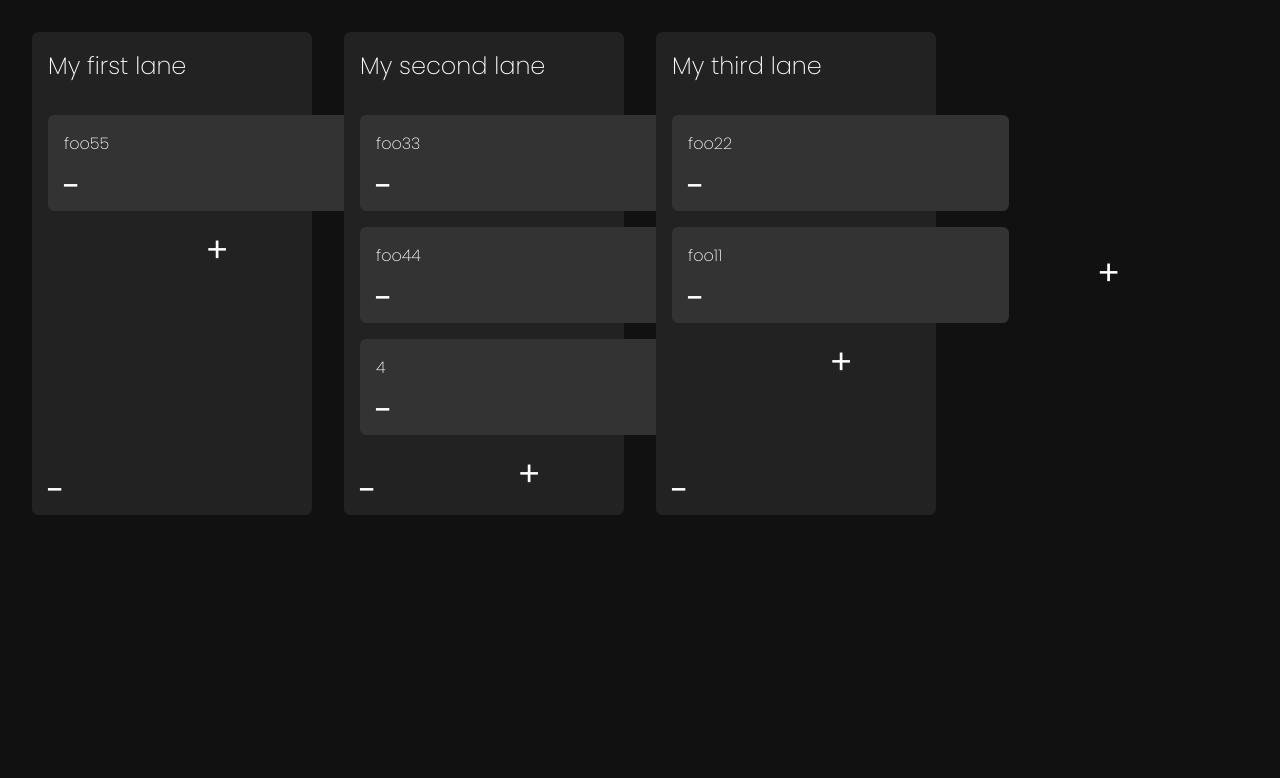
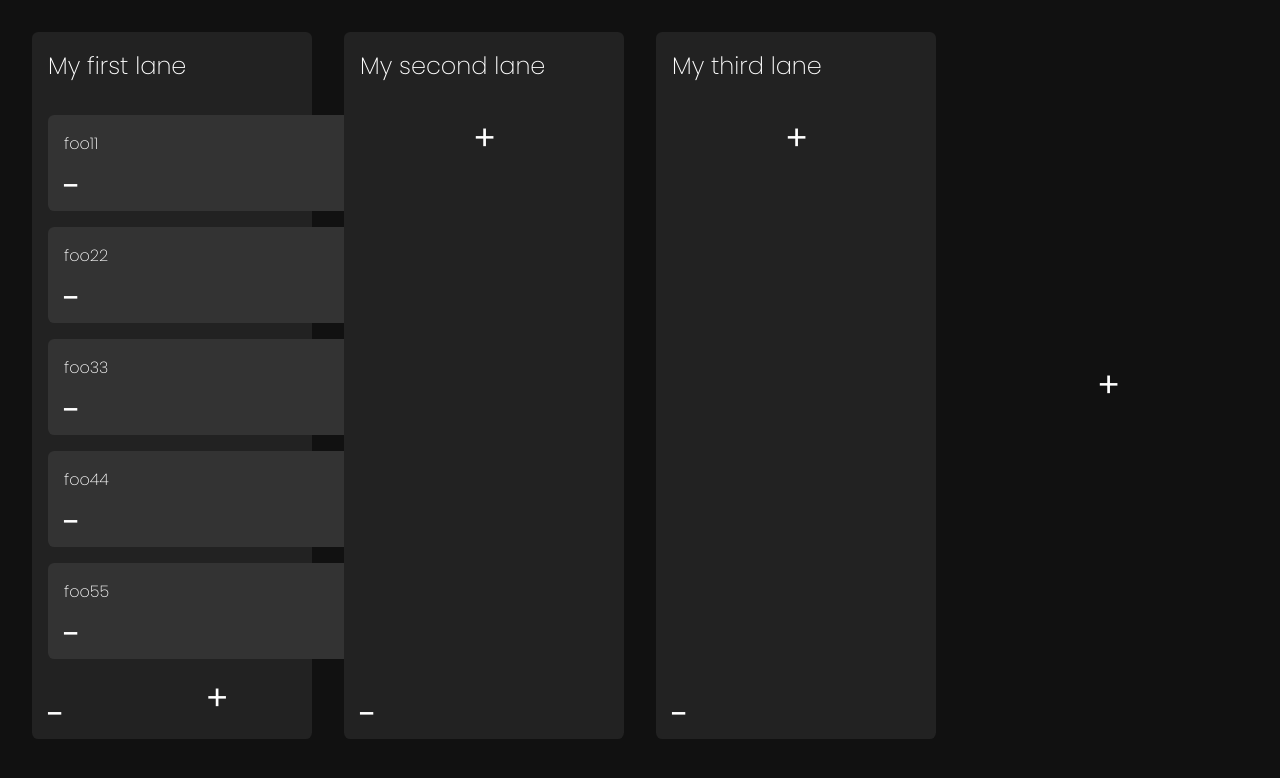
Before and after one commit to SamuelMiddendorp/SvelteBoard, a SvelteKit app: page / in a window 1280 px wide. Shown: the top 778 px of the page. Built offline with nearby package versions, Linux system fonts and the light colour scheme.

Commit message:
Add localstorage saving

```diff
--- a/src/lib/FakeFileStore.ts
+++ b/src/lib/FakeFileStore.ts
@@ -1,11 +1,11 @@
 import type { Board } from "./model";
 import { v4 as uuidv4 } from 'uuid';
 
-export const getBoard = async (): Promise<Board> => {
+export const getBoard = () : Board => {
 
-    let board = await getSavedBoard();
+    let board = getSavedBoard();
     // Very bad check to see if we actually found a board
-    if ("id" in board) {
+    if(board != null){
         return board;
     }
     // If no board is present use a default one
@@ -37,12 +37,11 @@ export const getBoard = async (): Promise<Board> => {
         ],
     }
 }
-const getSavedBoard = async (): Promise<Board> => {
-    let res = await fetch('/api/board', {
-        method: "GET",
-        headers: {
-            "Content-Type": "application/json",
-        },
-    });
-    return res.json();
+
+export const setBoard = (board: Board) => {
+    localStorage.setItem("svelteboard-board", JSON.stringify(board));
 }
+
+const getSavedBoard = () : Board => {
+    return JSON.parse(localStorage.getItem("svelteboard-board")!);
+}
--- a/src/routes/+page.svelte
+++ b/src/routes/+page.svelte
@@ -1,5 +1,5 @@
 <script lang="ts">
-    import { getBoard } from "$lib/FakeFileStore";
+    import { getBoard, setBoard } from "$lib/FakeFileStore";
     import type { Board, Lane } from "$lib/model";
     import { onMount } from "svelte";
     import { v4 as uuidv4 } from "uuid";
@@ -94,13 +94,7 @@
         saveState();
     };
     let saveState = () => {
-        fetch("/api/board", {
-            method: "POST",
-            headers: {
-                "Content-Type": "application/json",
-            },
-            body: JSON.stringify(board),
-        });
+        setBoard(board);
     };
 </script>
 
--- a/src/routes/api/board/+server.ts
+++ /dev/null
@@ -1,28 +0,0 @@
-
-import * as fs from 'fs';
-
-export async function POST(requestEvent) {
-    const { request } = requestEvent;
-    let foo = await request.json();
-
-    setFile(foo);
-    return new Response(JSON.stringify({ success: true }), {
-
-        headers: {
-            'Content-Type': 'application/json'
-        }
-    })
-}
-export async function GET() {
-    let data = fs.readFileSync("./db.json", "utf8");
-    return new Response(data, {
-        headers: {
-
-            'Content-Type': 'application/json'
-        }
-    })
-}
-
-const setFile = (data: any) => {
-    fs.writeFileSync("./db.json", JSON.stringify(data));
-}
```
